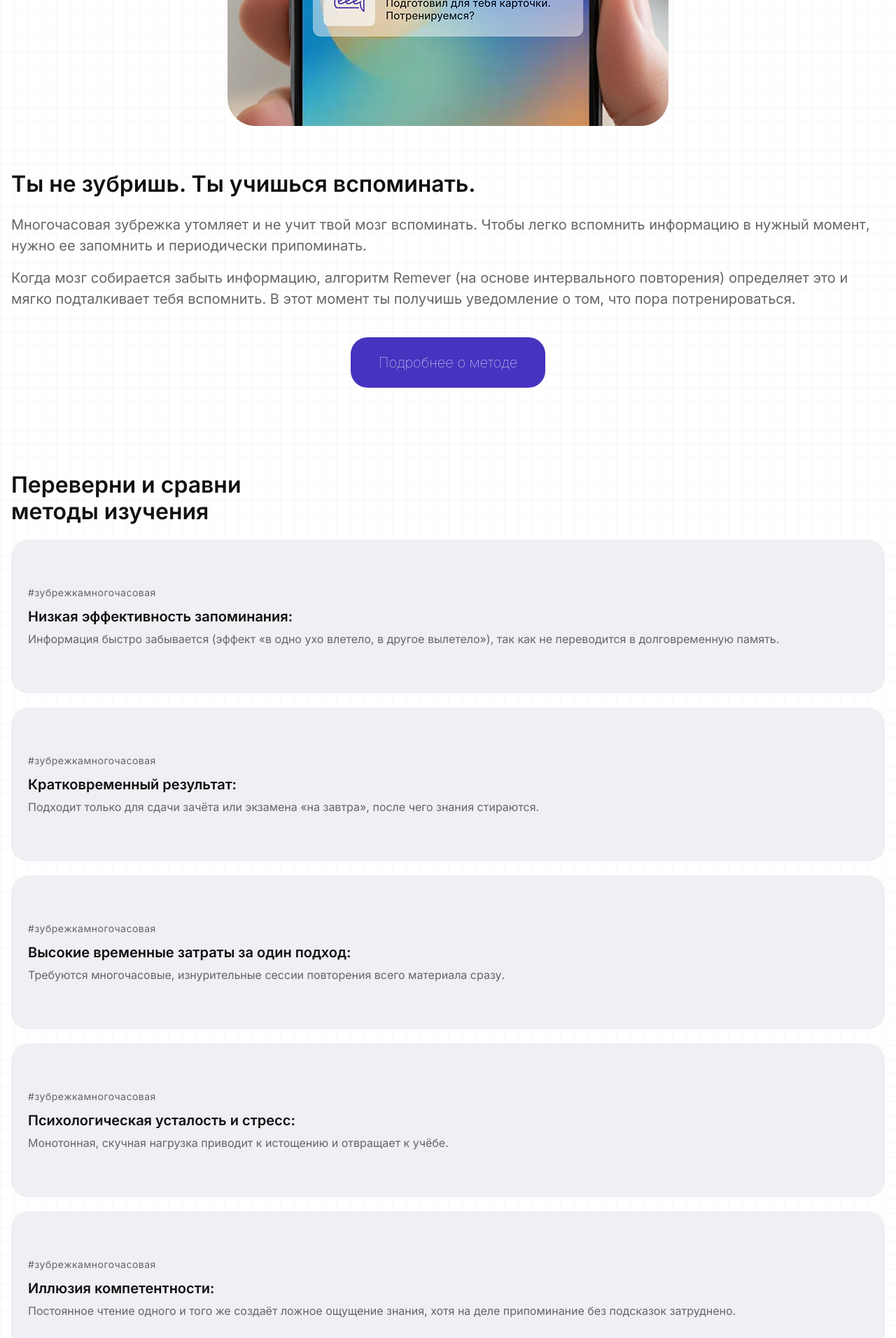
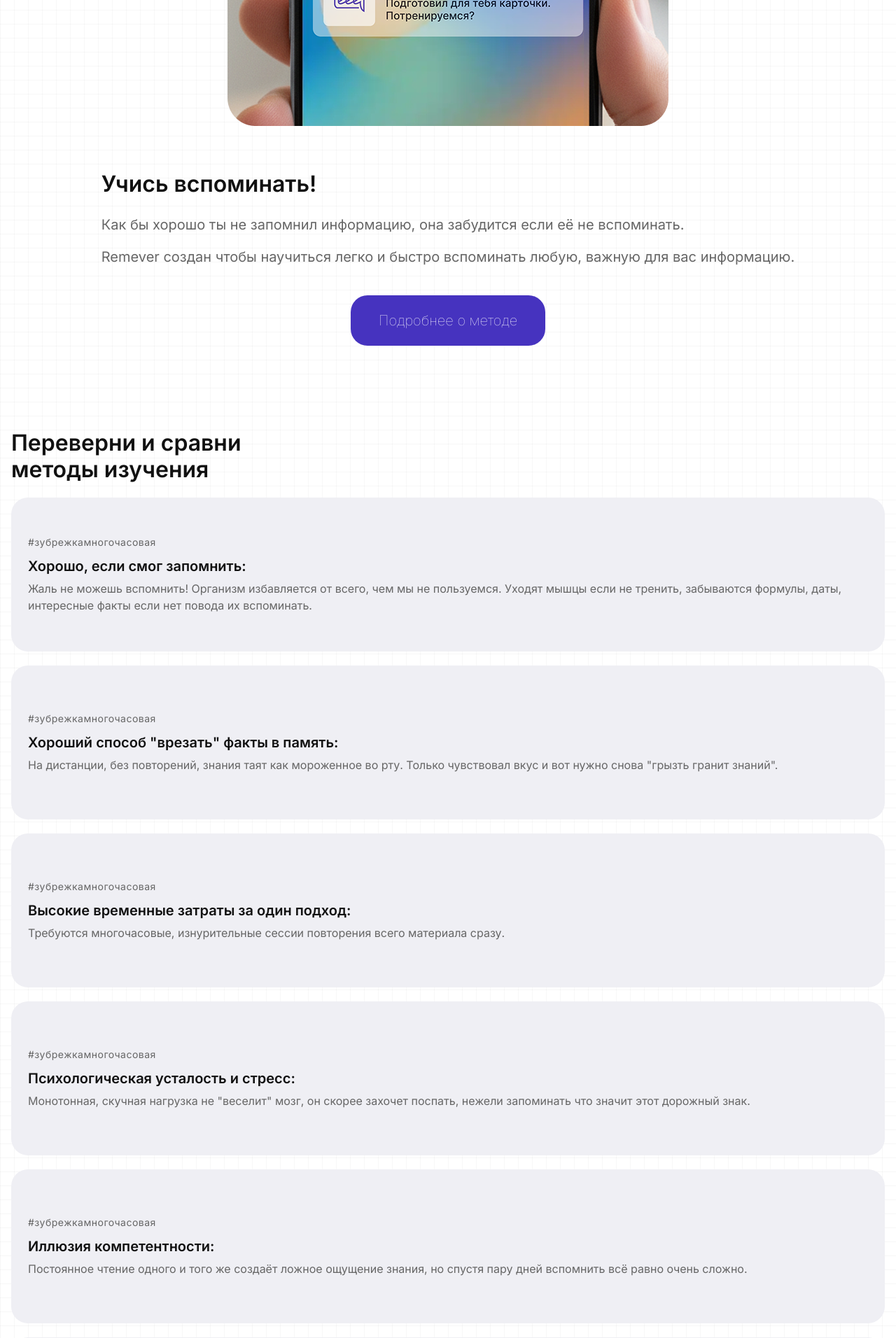
Before and after one commit to AlexsandrSF/remever_lending, a Flask app: page / in a window 1280 px wide. Shown: the part 1786-3698 px from the top of the page at 70% size. Run offline with Flask 3, Linux system fonts and the light colour scheme.

Commit message:
Offer text update

```diff
--- a/templates/index.html
+++ b/templates/index.html
@@ -171,9 +171,9 @@
                     <img src="{{ url_for('static', filename='images/app-notificatioins.png') }}" alt="Уведомление на экране блокировки">
                 </div>
                 <div class="method-text">
-                    <h2>Ты не зубришь. Ты учишься вспоминать.</h2>
-                    <p class="hero-content-text">Многочасовая зубрежка утомляет и не учит твой мозг вспоминать. Чтобы легко вспомнить информацию в нужный момент, нужно ее запомнить и периодически припоминать.</p>
-                    <p class="hero-content-text">Когда мозг собирается забыть информацию, алгоритм Remever (на основе интервального повторения) определяет это и мягко подталкивает тебя вспомнить. В этот момент ты получишь уведомление о том, что пора потренироваться.</p>
+                    <h2>Учись вспоминать!</h2>
+                    <p class="hero-content-text">Как бы хорошо ты не запомнил информацию, она забудится если её не вспоминать. </p>
+                    <p class="hero-content-text">Remever cоздан чтобы научиться легко и быстро вспоминать любую, важную для вас информацию.</p>
                     <div class="btn-container">
                         <a href="#more" class="btn btn-primary">Подробнее о методе</a>
                     </div>
@@ -195,13 +195,13 @@
                         <div class="card-inner">
                             <div class="card-front">
                                 <span class="card-tag">#зубрежкамногочасовая</span>
-                                <h3>Низкая эффективность запоминания:</h3>
-                                <p>Информация быстро забывается (эффект «в одно ухо влетело, в другое вылетело»), так как не переводится в долговременную память.</p>
+                                <h3>Хорошо, если смог запомнить:</h3>
+                                <p>Жаль не можешь вспомнить! Организм избавляется от всего, чем мы не пользуемся. Уходят мышцы если не тренить, забываются формулы, даты, интересные факты если нет повода их вспоминать.</p>
                             </div>
                             <div class="card-back">
                                 <span class="card-tag tag-white">#учусремевер</span>
-                                <h3>Высокая эффективность запоминания:</h3>
-                                <p>Remever подскажет, когда потренироваться, чтобы материал остался в памяти навсегда. Алгоритм определяет этот момент на основе кривой Эббингауза.</p>
+                                <h3>Интервальные повтореня — гарантия запоминания:</h3>
+                                <p>Добавленные вами карточки будут добавляться в тренировку реже с каждым положительным ответом.</p>
                             </div>
                         </div>
                     </div>
@@ -211,13 +211,13 @@
                         <div class="card-inner">
                             <div class="card-front">
                                 <span class="card-tag">#зубрежкамногочасовая</span>
-                                <h3>Кратковременный результат:</h3>
-                                <p>Подходит только для сдачи зачёта или экзамена «на завтра», после чего знания стираются.</p>
+                                <h3>Хороший способ "врезать" факты в память:</h3>
+                                <p>На дистанции, без повторений, знания таят как мороженное во рту. Только чувствовал вкус и вот нужно снова "грызть гранит знаний".</p>
                             </div>
                             <div class="card-back">
                                 <span class="card-tag tag-white">#учусремевер</span>
                                 <h3>Продолжительный результат:</h3>
-                                <p>Позволяет помнить информацию месяцы и годы, формируя устойчивые глубокие знания.</p>
+                                <p>Каждое новое припоминание, делает нейронную связь всё основательней. И уже через 10 повторений в течении месяца эта связь подобно широкой магистрали, основательной и что главное предпочтительной для ленивого мозга.</p>
                             </div>
                         </div>
                     </div>
@@ -233,7 +233,7 @@
                             <div class="card-back">
                                 <span class="card-tag tag-white">#учусремевер</span>
                                 <h3>Небольшие усилия на регулярной основе:</h3>
-                                <p>Несколько раз в день по 5 минут Remever подталкивает мозг выделить и вспомнить нужную информацию. Именно такую информацию он считает полезной.</p>
+                                <p>Несколько раз в день по 5 минут Remever помогает мозгу подсветить важную информацию. Именно такую информацию он считает полезной.</p>
                             </div>
                         </div>
                     </div>
@@ -244,12 +244,12 @@
                             <div class="card-front">
                                 <span class="card-tag">#зубрежкамногочасовая</span>
                                 <h3>Психологическая усталость и стресс:</h3>
-                                <p>Монотонная, скучная нагрузка приводит к истощению и отвращает к учёбе.</p>
+                                <p>Монотонная, скучная нагрузка не "веселит" мозг, он скорее захочет поспать, нежели запоминать что значит этот дорожный знак.</p>
                             </div>
                             <div class="card-back">
                                 <span class="card-tag tag-white">#учусремевер</span>
                                 <h3>Контролируемый результат и level up:</h3>
-                                <p>Видимый прогресс и статистика повышают уверенность и интерес к учебе.</p>
+                                <p>Если карточка для запоминания получилось большой и сложной, разбей её на несколько прямо в процессе тренировки. Переосмысление информации тоже очень полезно. Мозг получает быстрый дофамин, подобно рилсам. Не убегай в соц.сети!!! Там весело в моменте и грустно в перспективе! )</p>
                             </div>
                         </div>
                     </div>
@@ -260,7 +260,7 @@
                             <div class="card-front">
                                 <span class="card-tag">#зубрежкамногочасовая</span>
                                 <h3>Иллюзия компетентности:</h3>
-                                <p>Постоянное чтение одного и того же создаёт ложное ощущение знания, хотя на деле припоминание без подсказок затруднено.</p>
+                                <p>Постоянное чтение одного и того же создаёт ложное ощущение знания, но спустя пару дней вспомнить всё равно очень сложно.</p>
                             </div>
                             <div class="card-back">
                                 <span class="card-tag tag-white">#учусремевер</span>
```
Also changed, not shown: 2 other files.
